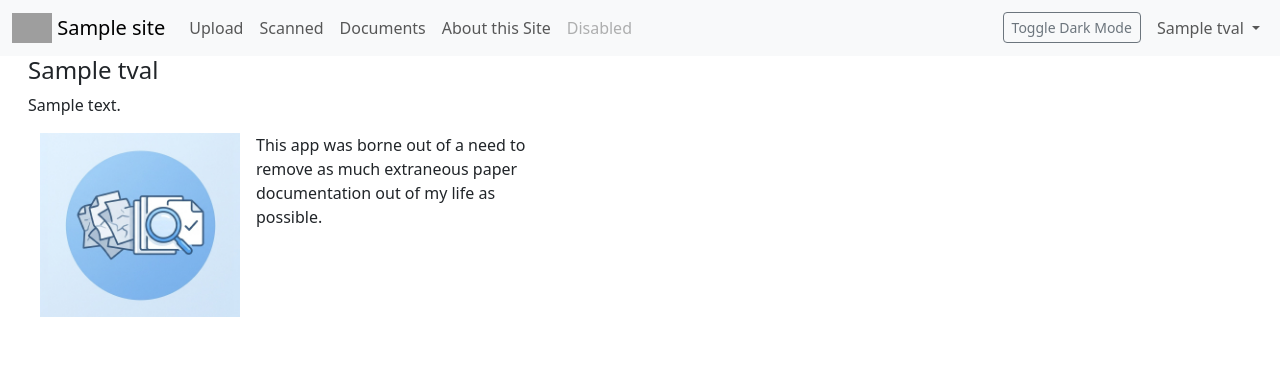
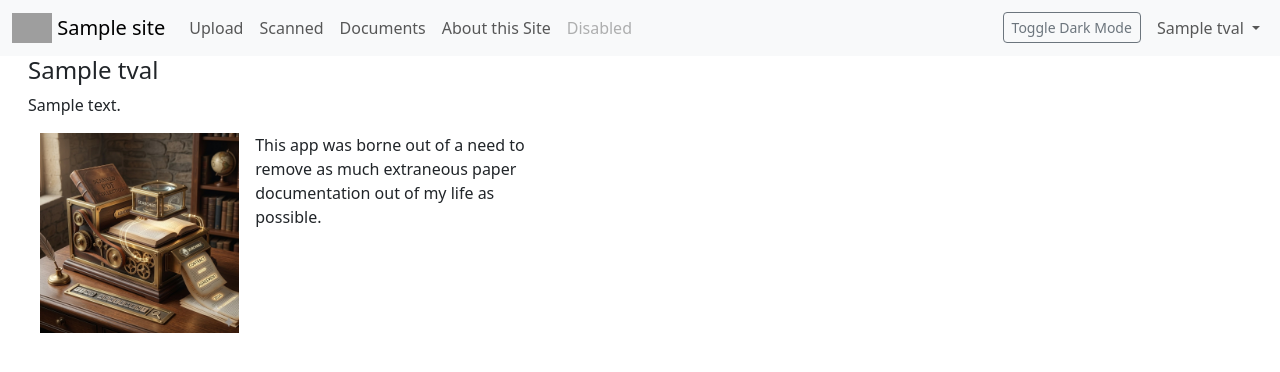
Before and after one commit to scriscuoli/flask_docs, a Flask app: template about/templates/about/about.html in a window 1280 px wide. Shown: the top 372 px of the page. Run offline with Flask 3, Linux system fonts and the light colour scheme; the template is opened without the code that fills it: most values are stand-ins (such as "Sample title", 1, 10 or a date in 2020); parts of the project's set-up code (start-up, migrations or seed data) failed here and were passed over; some libraries are stand-ins or nearby versions; grey boxes are pictures that could not be loaded.

Commit message:
updated links from jpg to png

```diff
--- a/about/templates/about/about.html
+++ b/about/templates/about/about.html
@@ -5,7 +5,7 @@
         <div class="row">
             <div class="col-5">
                 <div class="clearfix">
-                    <img src="/static/images/docs.jpg" class="float-start me-3 mb-2 img-fluid" style="max-height: 200px; max-width:200px"/>
+                    <img src="/static/images/docs.png" class="float-start me-3 mb-2 img-fluid" style="max-height: 200px; max-width:200px"/>
                     <p>
                         This app was borne out of a need to remove as much extraneous paper documentation out of my life as possible.
                     </p>
--- a/templates/base.html
+++ b/templates/base.html
@@ -15,7 +15,7 @@
     <body>
         <nav class="navbar navbar-expand-lg bg-body-tertiary">
           <div class="container-fluid">
-            <a class="navbar-brand" href="/DocsApp"><img src="/static/images/{{ tvals.database }}.jpg" class="img-fluid" style="max-height: 30px;"/>&nbsp;{{ tvals.site }}</a>
+            <a class="navbar-brand" href="/DocsApp"><img src="/static/images/{{ tvals.database }}.png" class="img-fluid" style="max-height: 30px;"/>&nbsp;{{ tvals.site }}</a>
             <button class="navbar-toggler" type="button" data-bs-toggle="collapse" data-bs-target="#navbarSupportedContent" aria-controls="navbarSupportedContent" aria-expanded="false" aria-label="Toggle navigation">
               <span class="navbar-toggler-icon"></span>
             </button>
```
